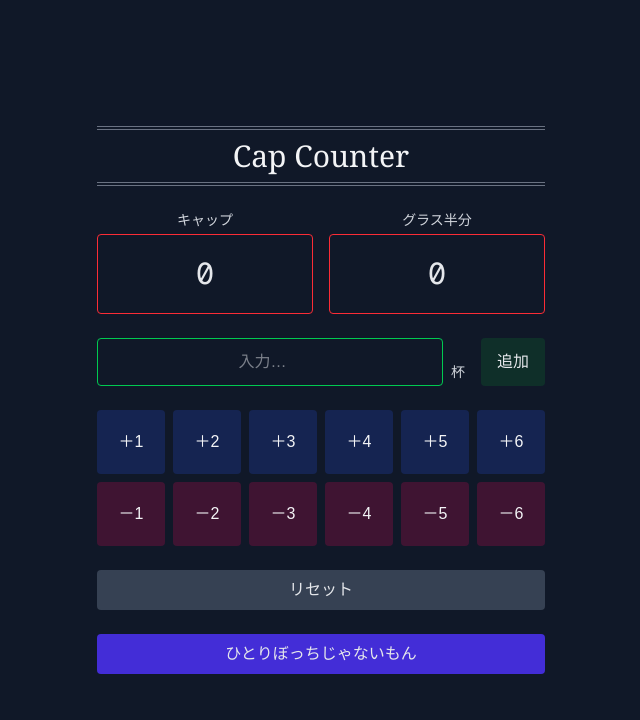
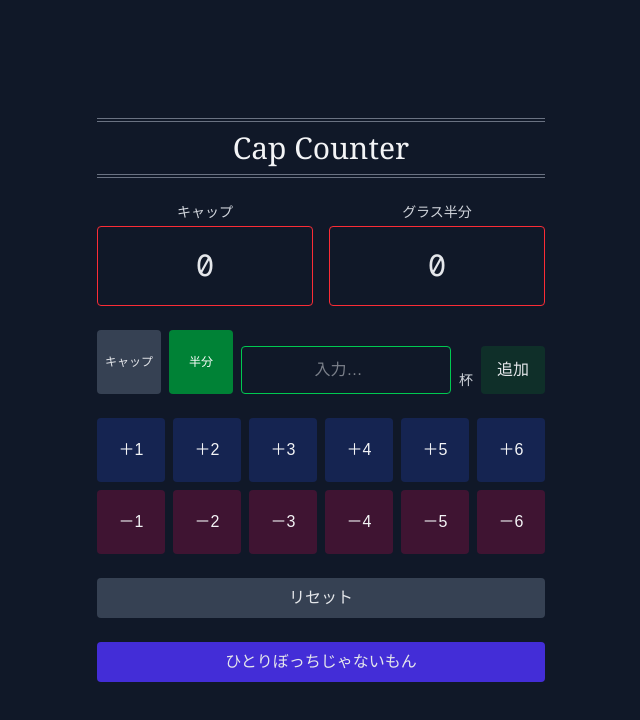
Before and after one commit to Ackeyb/CapCounter, a Next.js app: page / in a window 1280 px wide. Shown: the top 720 px of the page, without its empty margins (319-959 px from the left). Built offline with nearby package versions, Linux system fonts and the light colour scheme.

Commit message:
Add cup input modes and cumulative quick buttons

```diff
--- a/app/multi/page.tsx
+++ b/app/multi/page.tsx
@@ -32,8 +32,14 @@ export default function MultiPage() {
   const [showBackConfirm, setShowBackConfirm] = useState(false);
   const router = useRouter();
   const currentPlayer = players[currentIndex];
-  const { cupValue, setCupValue, submitCupValue, clearCupValue } = useCupInput(
-    (delta) => {
+  const {
+    cupValue,
+    cupInputMode,
+    setCupValue,
+    setCupInputMode,
+    submitCupValue,
+    clearCupValue,
+  } = useCupInput((delta) => {
       setPlayers((currentPlayers) => {
         const player = currentPlayers[currentIndex];
         if (!player) return currentPlayers;
@@ -45,8 +51,7 @@ export default function MultiPage() {
         };
         return nextPlayers;
       });
-    }
-  );
+    });
 
   if (!currentPlayer) return null;
 
@@ -95,7 +100,9 @@ export default function MultiPage() {
         cap={currentPlayer.cap}
         glass={currentPlayer.glass}
         cupValue={cupValue}
+        cupInputMode={cupInputMode}
         onCupValueChange={setCupValue}
+        onCupInputModeChange={setCupInputMode}
         onAdd={submitCupValue}
         buttonHeightClass="h-12"
       />
--- a/app/page.tsx
+++ b/app/page.tsx
@@ -12,7 +12,9 @@ export default function HomePage() {
   const {
     counter,
     cupValue,
+    cupInputMode,
     setCupValue,
+    setCupInputMode,
     submitCupValue,
     resetCounter,
   } = useCounter();
@@ -49,7 +51,9 @@ export default function HomePage() {
         cap={counter.cap}
         glass={counter.glass}
         cupValue={cupValue}
+        cupInputMode={cupInputMode}
         onCupValueChange={setCupValue}
+        onCupInputModeChange={setCupInputMode}
         onAdd={submitCupValue}
       />
 
--- a/components/CounterPanel.tsx
+++ b/components/CounterPanel.tsx
@@ -1,12 +1,21 @@
-import { CupValue } from "@/lib/useCounter";
+import { addToCupValue, CupInputMode, CupValue } from "@/lib/useCounter";
 
 type CounterPanelProps = {
   cap: number;
   glass: number;
   cupValue: CupValue;
+  cupInputMode: CupInputMode;
   onCupValueChange: (value: CupValue) => void;
+  onCupInputModeChange: (mode: CupInputMode) => void;
   onAdd: () => void;
   buttonHeightClass?: string;
+};
+
+type UnitButtonProps = {
+  label: string;
+  isSelected: boolean;
+  heightClass: string;
+  onClick: () => void;
 };
 
 const cupChoices = Array.from({ length: 6 }, (_, i) => i + 1);
@@ -15,7 +24,9 @@ export function CounterPanel({
   cap,
   glass,
   cupValue,
+  cupInputMode,
   onCupValueChange,
+  onCupInputModeChange,
   onAdd,
   buttonHeightClass = "h-16",
 }: CounterPanelProps) {
@@ -36,9 +47,23 @@ export function CounterPanel({
         </div>
       </div>
 
-      <div className="flex items-end justify-between mb-6 w-full max-w-md">
-        <div className="flex items-end flex-grow mr-4">
-          <div className="border border-green-500 h-12 flex-grow flex items-center justify-center rounded-sm text-gray-300">
+      <div className="flex items-end justify-between gap-2 mb-6 w-full max-w-md">
+        <div className="flex items-end flex-grow min-w-0 gap-2">
+          <div className="grid grid-cols-2 gap-2 shrink-0">
+            <UnitButton
+              label="キャップ"
+              isSelected={cupInputMode === "cap"}
+              heightClass={buttonHeightClass}
+              onClick={() => onCupInputModeChange("cap")}
+            />
+            <UnitButton
+              label="半分"
+              isSelected={cupInputMode === "glass"}
+              heightClass={buttonHeightClass}
+              onClick={() => onCupInputModeChange("glass")}
+            />
+          </div>
+          <div className="border border-green-500 h-12 flex-grow min-w-0 flex items-center justify-center rounded-sm text-gray-300">
             <input
               type="number"
               value={cupValue}
@@ -50,11 +75,11 @@ export function CounterPanel({
               placeholder="入力…"
             />
           </div>
-          <label className="text-sm ml-2 mb-1 text-gray-300">杯</label>
+          <label className="text-sm mb-1 text-gray-300">杯</label>
         </div>
         <button
           onClick={onAdd}
-          className="h-12 px-4 bg-green-900/40 hover:bg-green-800/50 rounded text-gray-200"
+          className="h-12 px-4 bg-green-900/40 hover:bg-green-800/50 rounded text-gray-200 shrink-0"
         >
           追加
         </button>
@@ -64,7 +89,7 @@ export function CounterPanel({
         {cupChoices.map((value) => (
           <button
             key={`plus-${value}`}
-            onClick={() => onCupValueChange(value)}
+            onClick={() => onCupValueChange(addToCupValue(cupValue, value))}
             className={`${buttonHeightClass} flex items-center justify-center bg-blue-900/40 hover:bg-blue-800/50 rounded text-gray-100`}
           >
             ＋{value}
@@ -73,7 +98,7 @@ export function CounterPanel({
         {cupChoices.map((value) => (
           <button
             key={`minus-${value}`}
-            onClick={() => onCupValueChange(-value)}
+            onClick={() => onCupValueChange(addToCupValue(cupValue, -value))}
             className={`${buttonHeightClass} flex items-center justify-center bg-pink-900/40 hover:bg-pink-800/50 rounded text-gray-100`}
           >
             －{value}
@@ -83,3 +108,24 @@ export function CounterPanel({
     </>
   );
 }
+
+function UnitButton({
+  label,
+  isSelected,
+  heightClass,
+  onClick,
+}: UnitButtonProps) {
+  return (
+    <button
+      onClick={onClick}
+      className={`${heightClass} w-16 flex items-center justify-center rounded text-xs ${
+        isSelected
+          ? "bg-green-700 text-white"
+          : "bg-gray-700 text-gray-200 hover:bg-gray-600"
+      }`}
+      type="button"
+    >
+      {label}
+    </button>
+  );
+}
--- a/lib/useCounter.ts
+++ b/lib/useCounter.ts
@@ -4,16 +4,31 @@ import { useState } from "react";
 import { applyGlassDelta, CounterValue } from "./counter";
 
 export type CupValue = string | number;
+export type CupInputMode = "cap" | "glass";
 
-function parseCupValue(cupValue: CupValue): number {
+const GLASSES_PER_CAP = 5;
+
+export function parseCupValue(cupValue: CupValue): number {
   return parseInt(String(cupValue)) || 0;
+}
+
+export function getCupDelta(
+  cupValue: CupValue,
+  cupInputMode: CupInputMode
+): number {
+  const parsedValue = parseCupValue(cupValue);
+  return cupInputMode === "cap" ? parsedValue * GLASSES_PER_CAP : parsedValue;
+}
+
+export function addToCupValue(cupValue: CupValue, delta: number): number {
+  return parseCupValue(cupValue) + delta;
 }
 
 export function useCupInput(onApply: (delta: number) => void) {
   const [cupValue, setCupValue] = useState<CupValue>("");
-
+  const [cupInputMode, setCupInputMode] = useState<CupInputMode>("glass");
   const submitCupValue = () => {
-    const delta = parseCupValue(cupValue);
+    const delta = getCupDelta(cupValue, cupInputMode);
     if (delta === 0) return;
 
     onApply(delta);
@@ -26,7 +41,9 @@ export function useCupInput(onApply: (delta: number) => void) {
 
   return {
     cupValue,
+    cupInputMode,
     setCupValue,
+    setCupInputMode,
     submitCupValue,
     clearCupValue,
   };
```
Also changed, not shown: 1 other file (tests, documents, lock files or other folders).
